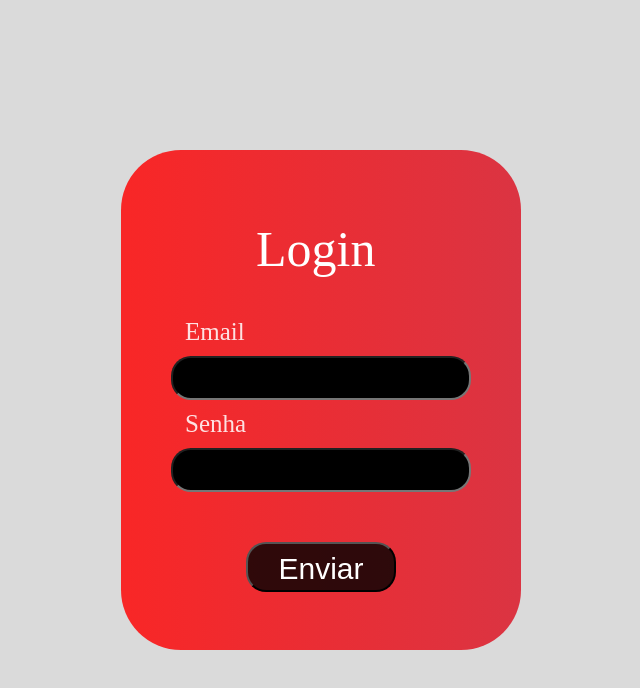
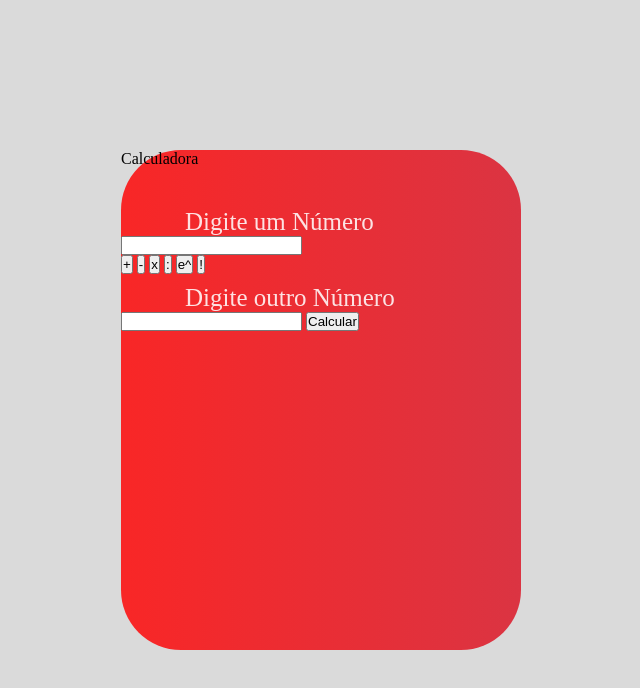
Before and after one commit to FabinhoFarias/basico_sobre_HMTL, a plain HTML site: page JavaScript/index.html in a window 1280 px wide. Shown: the whole page, without its empty margins (319-959 px from the left). Drawn offline with Linux system fonts and the light colour scheme; a web font is replaced by a local one.

Commit message:
Update index.html

```diff
--- a/JavaScript/index.html
+++ b/JavaScript/index.html
@@ -3,40 +3,34 @@
 <head>
     <meta charset="UTF-8">
     <meta name="viewport" content="width=device-width, initial-scale=1.0">
-    <title>Página de Login</title>
+    <title>Calculadora</title>
     <link rel="stylesheet" href="style.css">
     <link rel="stylesheet" href="https://fonts.googleapis.com/css?family=Garamond&display=swap">
     <link rel="shortcut icon" href="img/logo.ico" type="image/x-icon">
-
 </head>
 
 <body>
     <div class="container-info">
-        <p id="Login">Login</p>
-        <p class="Legenda email">Email</p>
-        <input type="text" id="Email">
-        <p class="Legenda">Senha</p>
-        <input type="text" id="Senha">
-        <button class="Botao_enviar" onclick="Guardar_Valores()">Enviar</button>
+        <p id="Calculadora">Calculadora</p>
+
+        <p class="Legenda email">Digite um Número</p>
+        <input type="number" id="primeiro_input">
+
+        <div class="Conjunto_botoes">
+            <button class="botao_operacao soma">+</button>
+            <button class="botao_operacao sub">-</button>
+            <button class="botao_operacao multi">x</button>
+            <button class="botao_operacao divisao">:</button>
+            <button class="botao_operacao poten">e^</button>
+            <button class="botao_operacao fatorial">!</button>
+        </div>
+
+        <p class="Legenda">Digite outro Número</p>
+        <input type="number" id="segundo_input">
+        <button class="Operacao" onclick="executarOperacao()" >Calcular</button>
+        <div id="Resultado"></div>
+
     </div>
-
-    <script>
-        // Comentário Simples
-
-        /*
-            Comentário
-            de
-            Múltiplas L
-            inhas
-        */
-        function Guardar_Valores() {
-            // Obtendo o valor do input com id 'Email'
-            let Email = document.getElementById('Email').value;
-            // Obtendo o valor do input com id 'Senha'
-            let Senha = document.getElementById('Senha').value;
-            }
-
-    </script>
+    <script src="script.js"></script>
 </body>
-
 </html>
```
